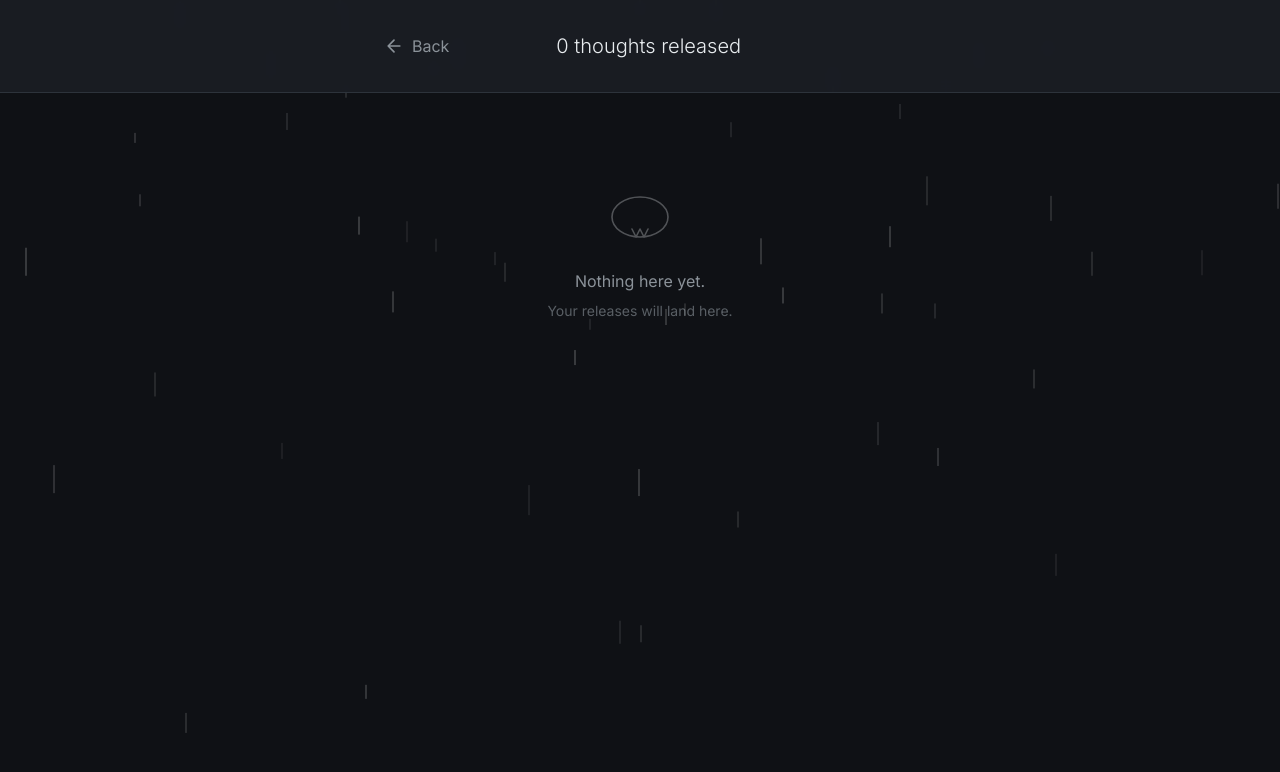
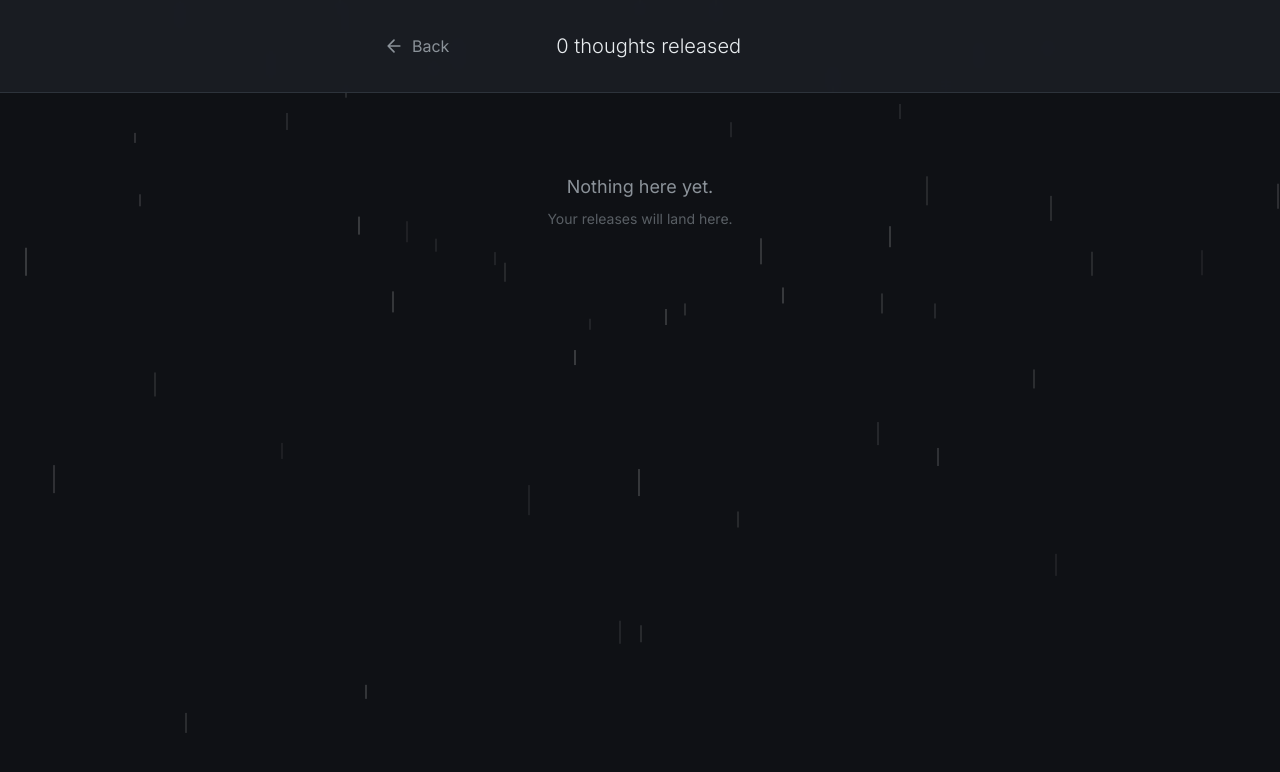
Before and after one commit to testdev-lar/downpourphone, a Vue app: page /#/archive in a window 1280 px wide. Shown: the top 772 px of the page. Built offline with nearby package versions, Linux system fonts and the light colour scheme.

Commit message:
fix: Remove puddle icon from archive empty state
Co-Authored-By: Claude Sonnet 4.5 <noreply@anthropic.com>

```diff
--- a/src/views/ArchiveScreen.vue
+++ b/src/views/ArchiveScreen.vue
@@ -24,13 +24,7 @@
           v-if="entries.length === 0"
           class="text-center py-16"
         >
-          <div class="w-20 h-20 mx-auto mb-4 opacity-30">
-            <svg viewBox="0 0 100 100" class="w-full h-full" fill="none" xmlns="http://www.w3.org/2000/svg">
-              <ellipse cx="50" cy="55" rx="35" ry="25" stroke="currentColor" stroke-width="2" stroke-linecap="round"/>
-              <path d="M40 70 L45 80 L50 70 L55 80 L60 70" stroke="currentColor" stroke-width="2" stroke-linecap="round" stroke-linejoin="round"/>
-            </svg>
-          </div>
-          <p class="text-text-muted">Nothing here yet.</p>
+          <p class="text-text-muted text-lg">Nothing here yet.</p>
           <p class="text-text-muted/60 text-sm mt-2">Your releases will land here.</p>
         </div>
 
```
